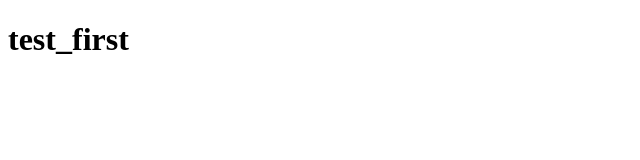
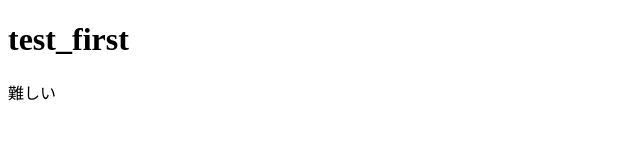
Before and after one commit to lav6rc/Github_fitst, a plain HTML site: page index.html in a window 1280 px wide. Shown: the full height of the page, 0-640 px from the left. Drawn offline with Linux system fonts and the light colour scheme.

Commit message:
”難しい” コメントの追加

```diff
--- a/index.html
+++ b/index.html
@@ -6,5 +6,7 @@
 
 <body>
 <h1>test_first</h1>
+
+<p>難しい</p>
 </body>
 </html>
```
